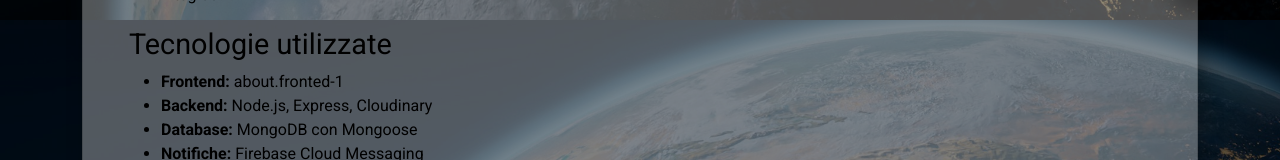
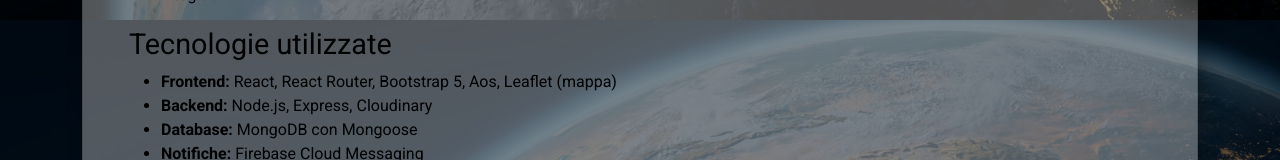
Before and after one commit to nagcas/SafeQuake-Alert, a React (Vite) app in the folder frontend/: page /about in a window 1280 px wide. Shown: the part 780-940 px from the top of the page. Built offline with nearby package versions, Linux system fonts and the light colour scheme; no server answers.

Commit message:
update testo

```diff
--- a/frontend/src/pages/about/About.jsx
+++ b/frontend/src/pages/about/About.jsx
@@ -52,7 +52,7 @@ function About() {
               </ul>
               <h3>{t('about.tecnologie')}</h3>
               <ul>
-                <li><span className='fw-bold'>{t('about.frontend')}</span> {t('about.fronted-1')}</li>
+                <li><span className='fw-bold'>{t('about.frontend')}</span> {t('about.frontend-1')}</li>
                 <li><span className='fw-bold'>{t('about.backend')}</span> {t('about.backend-1')}</li>
                 <li><span className='fw-bold'>{t('about.database')}</span> {t('about.database-1')}</li>
                 <li><span className='fw-bold'>{t('about.notifiche')}</span> {t('about.notifiche-1')}</li>
```
Also changed, not shown: frontend/src/translations/it/global.json (line endings or trailing spaces).
